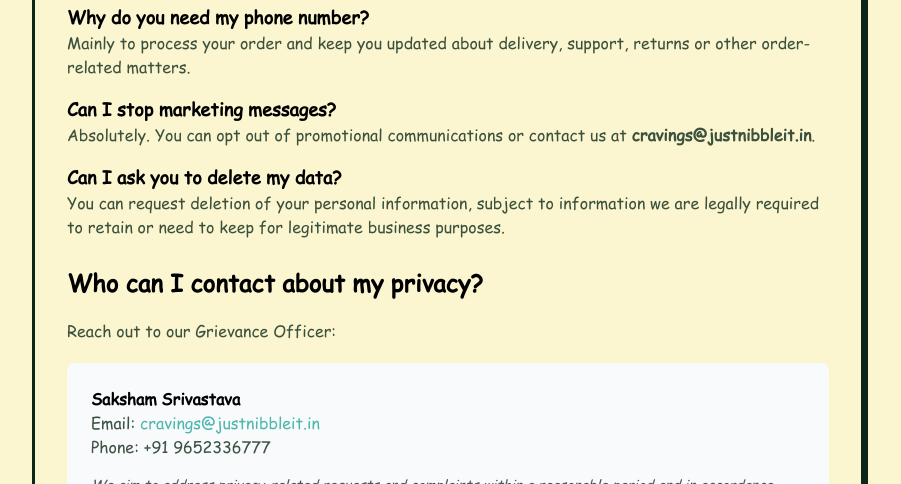
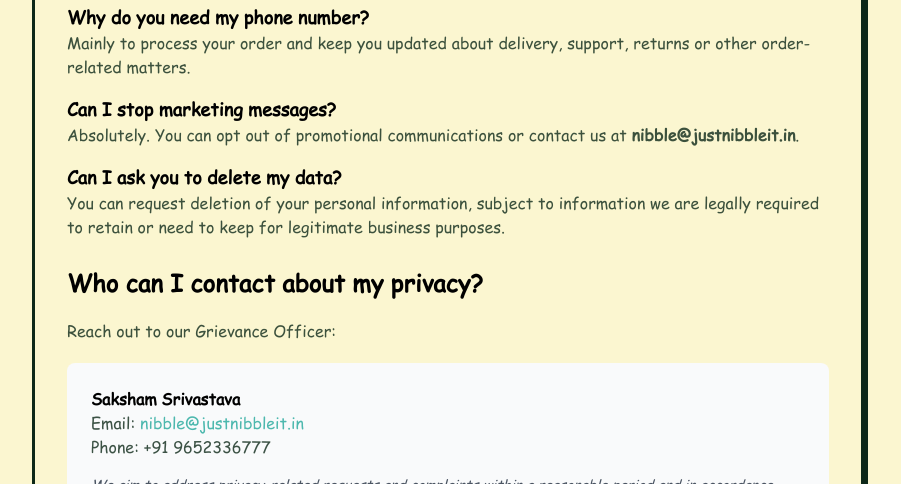
Before and after one commit to bossmanthe3rd/jni, a React (Vite) app: page /privacy in a window 1280 px wide. Shown: the part 3200-3684 px from the top of the page, without its empty margins (192-1093 px from the left). Built offline with nearby package versions, Linux system fonts and the light colour scheme.

Commit message:
Remove the cravings@ address; legal pages read the main email from site data

```diff
--- a/src/components/layout/SiteFooter.jsx
+++ b/src/components/layout/SiteFooter.jsx
@@ -82,14 +82,13 @@ function CrimpEdge({ className = '', fill = '#F3C63B' }) {
  * for first, so it sits with the columns rather than buried on /contact.
  */
 function FooterContact() {
-  const { entity, address, email, supportEmail, phone } = legalBusinessDetails
+  const { entity, address, email, phone } = legalBusinessDetails
   const rows = [
     {
       Icon: Mail,
       label: 'Write to us',
       items: [
         { text: email, href: `mailto:${email}` },
-        { text: supportEmail, href: `mailto:${supportEmail}` },
       ],
     },
     {
--- a/src/components/product/PdpFaq.jsx
+++ b/src/components/product/PdpFaq.jsx
@@ -204,7 +204,7 @@ export function FaqChat({ subject, faqs, accent, avatar, buyName, payable, onBuy
   const waiting = faqs.filter((f) => !asked.includes(f.id))
 
   const instagram = socialLinks.find((s) => s.label === 'Instagram')
-  const email = legalBusinessDetails.supportEmail
+  const email = legalBusinessDetails.email
   const phone = legalBusinessDetails.phone
 
   return (
--- a/src/data/site.js
+++ b/src/data/site.js
@@ -219,7 +219,6 @@ export const legalBusinessDetails = {
   address:
     '296, Lake Point Tower Ave, Block C, AECS Layout, Begur, Bangalore South, Bangalore – 560068, Karnataka, India',
   email: 'nibble@justnibbleit.in',
-  supportEmail: 'cravings@justnibbleit.in',
   phone: '+91 9652336777',
 }
 
--- a/src/pages/PrivacyPolicyPage.jsx
+++ b/src/pages/PrivacyPolicyPage.jsx
@@ -1,4 +1,7 @@
 import LegalLayout, { LegalHeading, LegalList } from '../components/layout/LegalLayout'
+import { legalBusinessDetails } from '../data/site'
+
+const { email } = legalBusinessDetails
 
 const FAQ = [
   {
@@ -116,7 +119,7 @@ export default function PrivacyPolicyPage() {
           'Raise a complaint about how your information is handled',
         ]}
       />
-      <p>To make a request, contact us at cravings@justnibbleit.in.</p>
+      <p>To make a request, contact us at {email}.</p>
 
       <LegalHeading>7. How Long We Keep Your Information</LegalHeading>
       <p>
@@ -155,7 +158,7 @@ export default function PrivacyPolicyPage() {
             ) : (
               <p>
                 Absolutely. You can opt out of promotional communications or contact us at{' '}
-                <strong>cravings@justnibbleit.in</strong>.
+                <strong>{email}</strong>.
               </p>
             )}
           </div>
@@ -168,8 +171,8 @@ export default function PrivacyPolicyPage() {
         <p className="font-bold text-black">Saksham Srivastava</p>
         <p>
           Email:{' '}
-          <a href="mailto:cravings@justnibbleit.in" className="text-teal hover:underline">
-            cravings@justnibbleit.in
+          <a href={`mailto:${email}`} className="text-teal hover:underline">
+            {email}
           </a>
         </p>
         <p>Phone: +91 9652336777</p>
--- a/src/pages/RefundPolicyPage.jsx
+++ b/src/pages/RefundPolicyPage.jsx
@@ -1,5 +1,8 @@
 import { Link } from 'react-router-dom'
 import LegalLayout, { LegalHeading, LegalList } from '../components/layout/LegalLayout'
+import { legalBusinessDetails } from '../data/site'
+
+const { email } = legalBusinessDetails
 
 export default function RefundPolicyPage() {
   return (
@@ -32,8 +35,8 @@ export default function RefundPolicyPage() {
       <LegalHeading>3. How to request a refund</LegalHeading>
       <p>
         Email{' '}
-        <a className="font-black text-ink hover:underline" href="mailto:cravings@justnibbleit.in">
-          cravings@justnibbleit.in
+        <a className="font-black text-ink hover:underline" href={`mailto:${email}`}>
+          {email}
         </a>{' '}
         with order ID, payment ID (if available), photos of the issue, and your registered phone
         number. We aim to respond within 2 business days.
--- a/src/pages/ShippingReturnPage.jsx
+++ b/src/pages/ShippingReturnPage.jsx
@@ -1,5 +1,8 @@
 import { Link } from 'react-router-dom'
 import LegalLayout, { LegalHeading, LegalList } from '../components/layout/LegalLayout'
+import { legalBusinessDetails } from '../data/site'
+
+const { email } = legalBusinessDetails
 
 export default function ShippingReturnPage() {
   return (
@@ -51,8 +54,8 @@ export default function ShippingReturnPage() {
       />
       <p>
         To start a return, email{' '}
-        <a className="font-black text-ink hover:underline" href="mailto:cravings@justnibbleit.in">
-          cravings@justnibbleit.in
+        <a className="font-black text-ink hover:underline" href={`mailto:${email}`}>
+          {email}
         </a>{' '}
         with your order number, photos, and delivery date. Approved returns are collected or
         credited as per the{' '}
```
